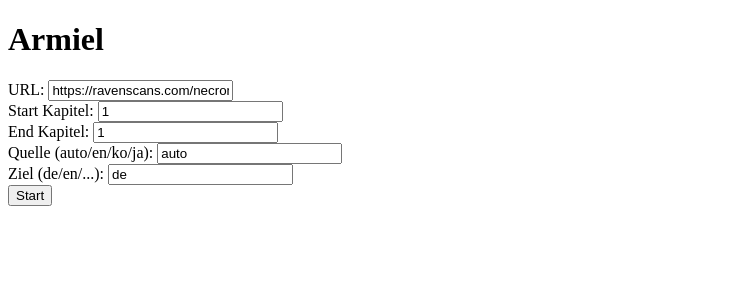
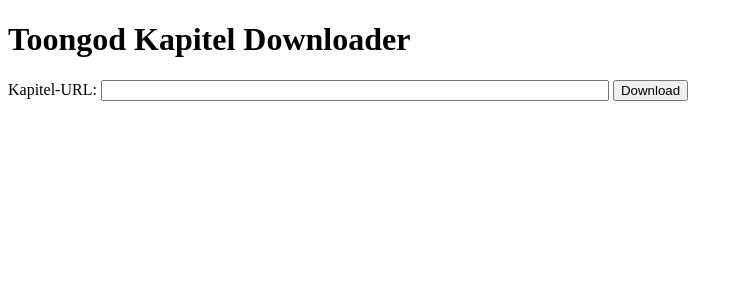
Before and after one commit to epos1989/Armiel, a Flask app: template templates/index.html in a window 1280 px wide. Shown: the top 300 px of the page, without its empty margins (0-743 px from the left). Run offline with Flask 3, Linux system fonts and the light colour scheme; the template is opened without the code that fills it, so the values that code supplies are empty.

Commit message:
Update index.html

```diff
--- a/templates/index.html
+++ b/templates/index.html
@@ -1,33 +1,16 @@
 <!doctype html>
-<html lang="de">
+<html>
 <head>
-  <meta charset="utf-8">
-  <meta name="viewport" content="width=device-width,initial-scale=1">
-  <title>Armiel - Manhwa OCR & Übersetzung</title>
-  <link rel="manifest" href="/manifest.json">
+  <title>Toongod Downloader</title>
 </head>
 <body>
-  <h1>Armiel</h1>
-  <form id="form">
-    <label>URL: <input name="url" value="https://ravenscans.com/necromancers-evolutionary-traits"></label><br>
-    <label>Start Kapitel: <input name="start" value="1"></label><br>
-    <label>End Kapitel: <input name="end" value="1"></label><br>
-    <label>Quelle (auto/en/ko/ja): <input name="src" value="auto"></label><br>
-    <label>Ziel (de/en/...): <input name="tgt" value="de"></label><br>
-    <button type="submit">Start</button>
+  <h1>Toongod Kapitel Downloader</h1>
+  <form action="/process" method="post">
+    Kapitel-URL: <input type="text" name="url" style="width:500px;" required>
+    <input type="submit" value="Download">
   </form>
-  <div id="out"></div>
-  <script>
-    const form = document.getElementById("form");
-    const out = document.getElementById("out");
-    form.onsubmit = async (e) => {
-      e.preventDefault();
-      const data = new FormData(form);
-      out.textContent = "Verarbeitung läuft...";
-      let res = await fetch("/process", {method:"POST", body: data});
-      let j = await res.json();
-      out.innerHTML = `<a href="/download/${j.zip}">Download: ZIP mit PDF/CBZ</a>`;
-    };
-  </script>
+  {% if zip_url %}
+    <p>Download fertig: <a href="{{ zip_url }}">Hier klicken</a></p>
+  {% endif %}
 </body>
 </html>
```
